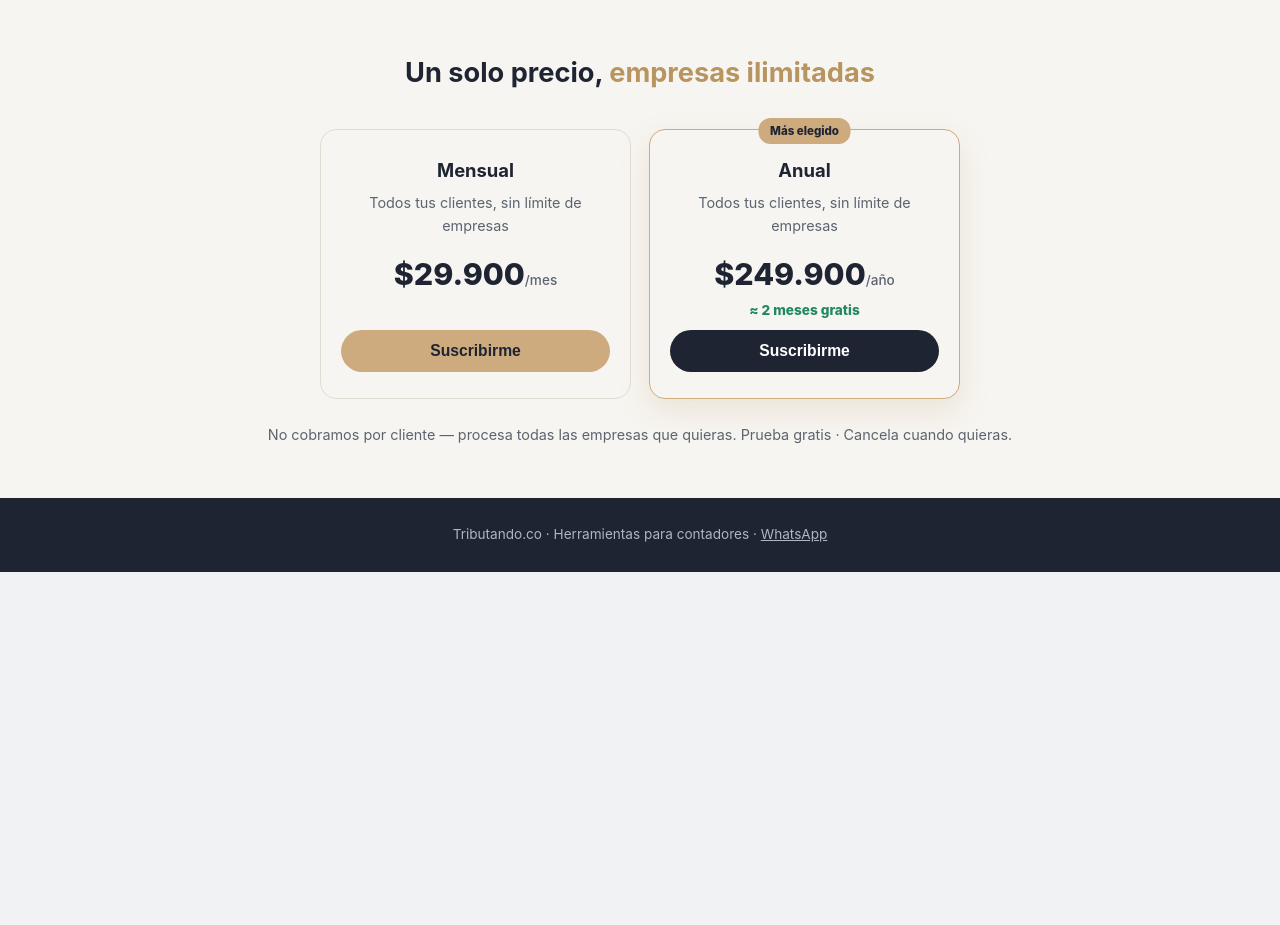
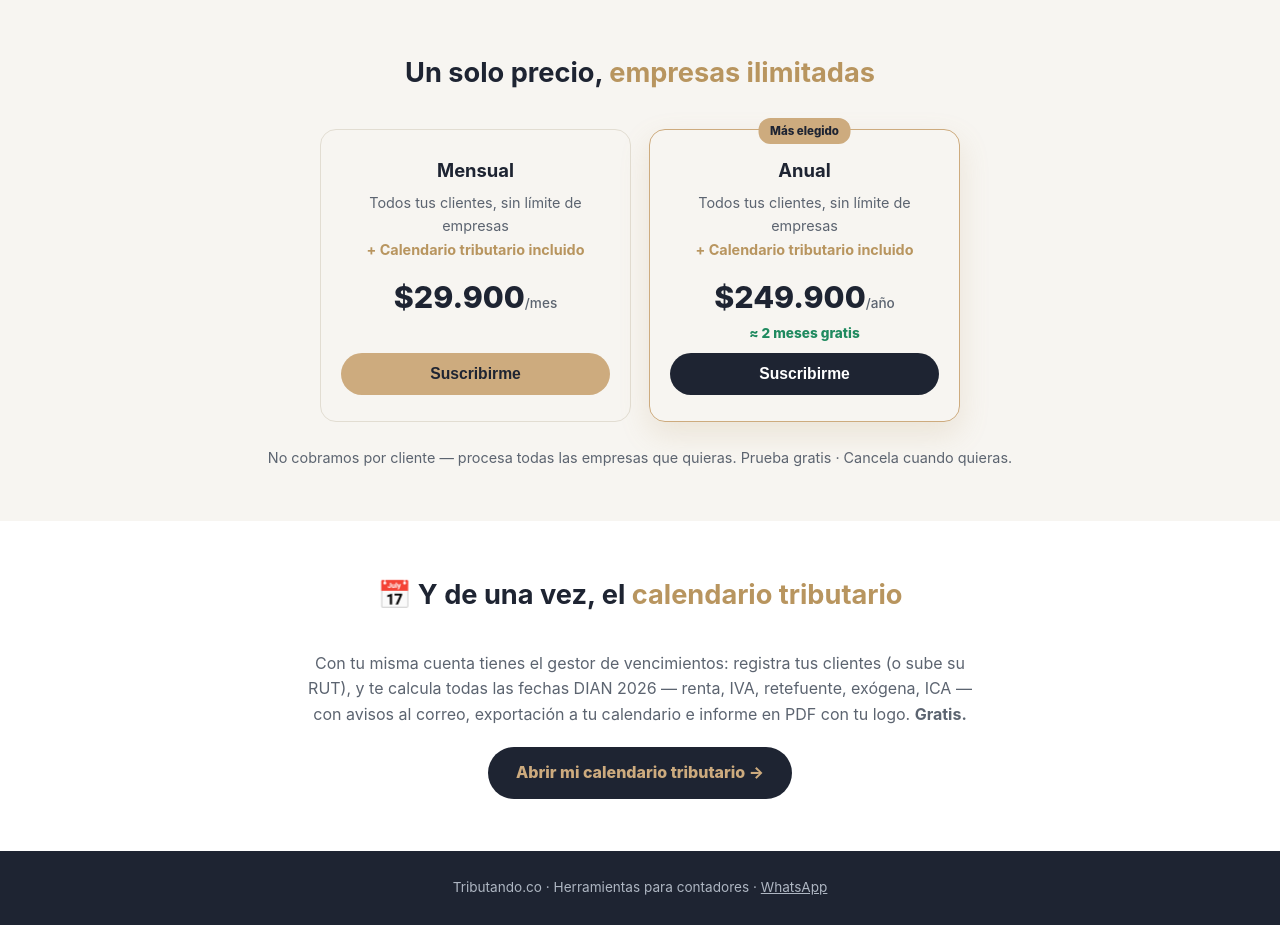
Before and after one commit to ediandres07-oss/declaraci-n-de-renta, a Flask app: page /contadores/lector in a window 1280 px wide. Shown: the part 876-1801 px from the top of the page. Before the commit the page ends 1448 px from the top, so only its background shows below. Run offline with Flask 3, Linux system fonts and the light colour scheme.

Commit message:
Calendario tributario como beneficio incluido en la página del Lector XML
Co-Authored-By: Claude Opus 4.8 <noreply@anthropic.com>

```diff
--- a/templates/contadores_lector.html
+++ b/templates/contadores_lector.html
@@ -100,7 +100,8 @@
       {% for p in planes %}
       <div class="plan {% if p.clave == 'anual' %}destacado{% endif %}">
         <h3>{{ p.nombre }}</h3>
-        <div class="emp">Todos tus clientes, sin límite de empresas</div>
+        <div class="emp">Todos tus clientes, sin límite de empresas<br>
+          <span style="color:var(--dorado2);font-weight:700">+ Calendario tributario incluido</span></div>
         <div class="precio">${{ "{:,}".format(p.precio).replace(",", ".") }}<small>/{{ p.periodo }}</small></div>
         {% if p.clave == 'anual' %}<div style="color:var(--verde);font-weight:800;font-size:.85rem;margin-bottom:8px">≈ 2 meses gratis</div>{% endif %}
         <button onclick="suscribir('{{ p.clave }}','{{ p.nombre }}',{{ p.precio }})">Suscribirme</button>
@@ -109,6 +110,18 @@
     </div>
     <p class="nota">No cobramos por cliente — procesa todas las empresas que quieras.
        Prueba gratis · Cancela cuando quieras.</p>
+  </div>
+</section>
+
+<section>
+  <div class="wrap" style="text-align:center;max-width:720px">
+    <h2 class="titulo">📅 Y de una vez, el <span style="color:var(--dorado2)">calendario tributario</span></h2>
+    <p style="color:var(--suave);margin-bottom:20px">Con tu misma cuenta tienes el gestor de
+      vencimientos: registra tus clientes (o sube su RUT), y te calcula todas las fechas DIAN 2026
+      — renta, IVA, retefuente, exógena, ICA — con avisos al correo, exportación a tu calendario
+      e informe en PDF con tu logo. <b>Gratis.</b></p>
+    <a href="/vencimientos" style="display:inline-block;background:var(--navy);color:var(--dorado);
+       font-weight:800;padding:13px 28px;border-radius:28px;text-decoration:none">Abrir mi calendario tributario →</a>
   </div>
 </section>
 
```
